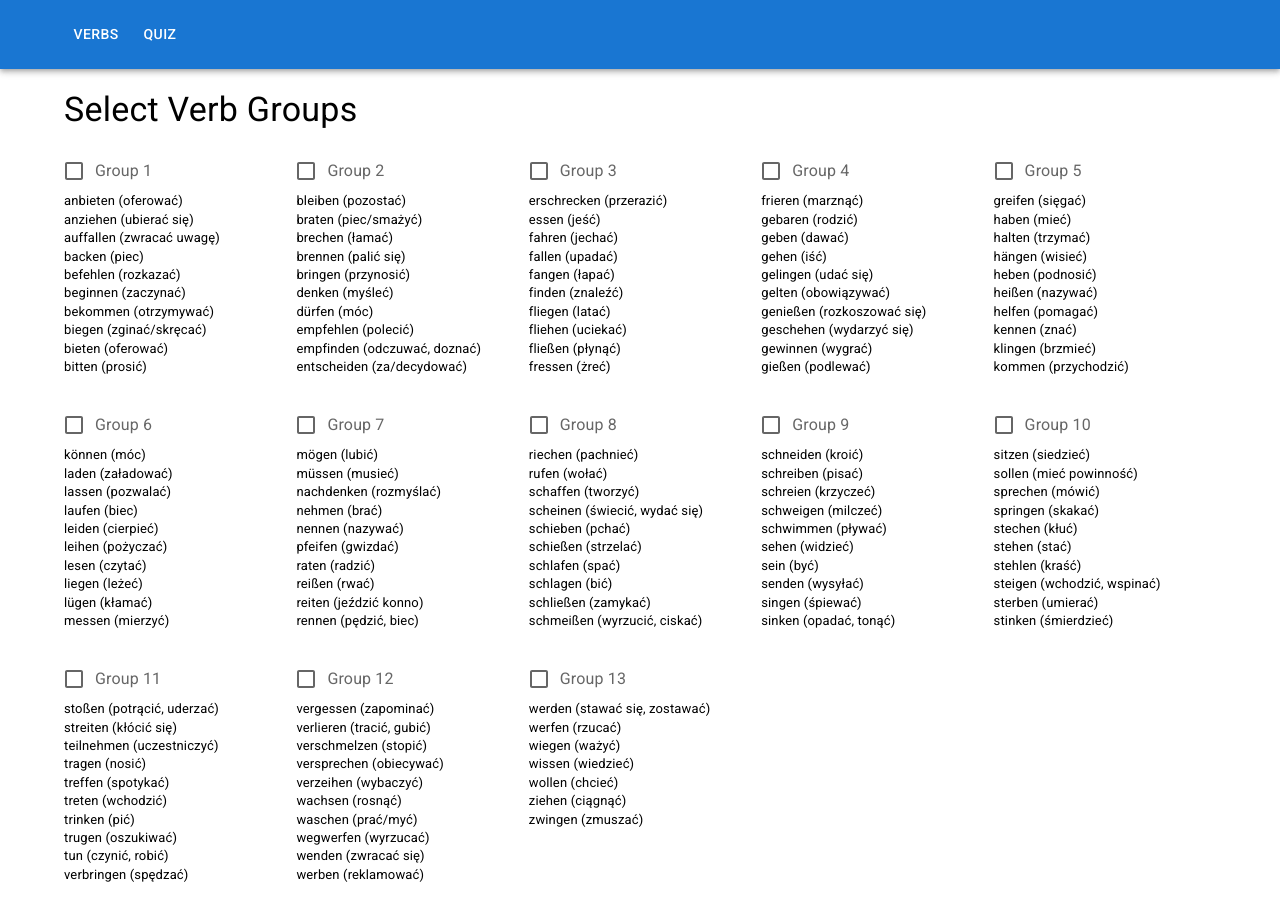
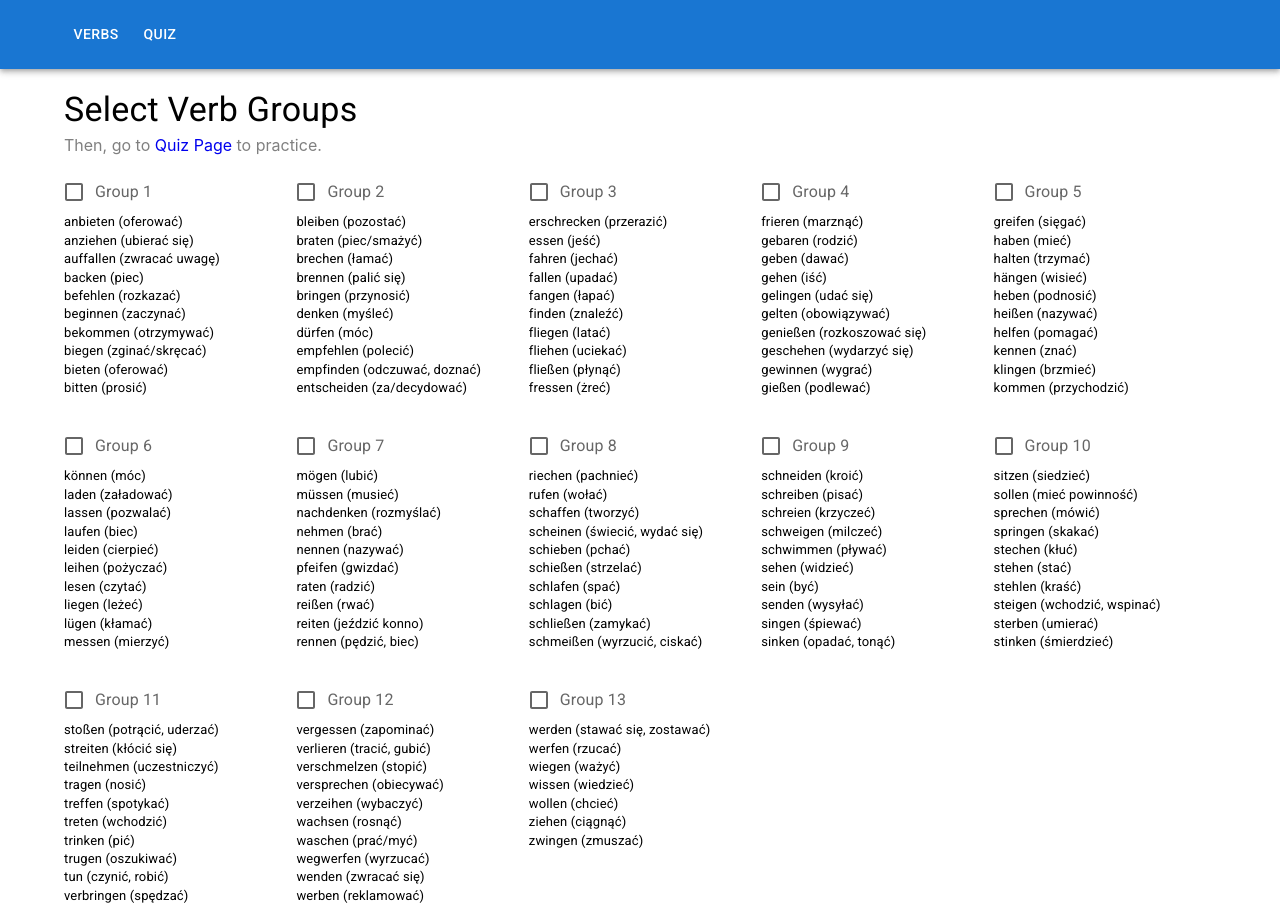
Before and after one commit to pbartkowiak-dev/past_participle, a React (Create React App) app: page /#/ in a window 1280 px wide. Before the commit the page ends 892 px from the top, so only its background shows below. Built offline with nearby package versions, Linux system fonts and the light colour scheme.

Commit message:
Add description to Select Verb Groups Page

```diff
--- a/src/App.js
+++ b/src/App.js
@@ -5,7 +5,7 @@ import QuizView from "./views/quiz-view";
 import { AppBar, Container, Button } from "@mui/material";
 import StoreProvider from "./store";
 
-const views = [
+export const views = [
   { name: "Verbs", route: "/" },
   { name: "Quiz", route: "/quiz" },
 ];
--- a/src/views/select-view.jsx
+++ b/src/views/select-view.jsx
@@ -14,6 +14,8 @@ import {
 } from "@mui/material";
 import styledComponent from "styled-components";
 import { StoreContext } from "../store";
+import { views } from "../App";
+import { Link } from "react-router-dom";
 
 const DivGrid = styledComponent.div`
 	display: grid;
@@ -39,6 +41,8 @@ function SelectView() {
   const { selectedVerbGroups, setSelectedVerbGroups } = store;
   const verbsGrouped = getVerbsGrouped();
 
+  const quizRoute = views[1];
+
   const handleCheck = ({ target }) => {
     const { value, checked } = target;
 
@@ -53,8 +57,20 @@ function SelectView() {
 
   return (
     <Container>
-      <Typography variant="h4" as={"h1"} sx={{ margin: "20px 0" }}>
+      <Typography variant="h4" as={"h1"} sx={{ margin: "20px 0 5px" }}>
         Select Verb Groups
+      </Typography>
+      <Typography
+        display="block"
+        variant="p"
+        as={"p"}
+        sx={{ color: "gray", marginTop: 0, marginBottom: 2 }}
+      >
+        Then, go to{" "}
+        <Link to={quizRoute.route} style={{ textDecoration: "none" }}>
+          {quizRoute.name} Page
+        </Link>{" "}
+        to practice.
       </Typography>
       <DivGrid>
         {verbsGrouped.map((group, index) => (
```
Also changed, not shown: doc/select-view.png, 1 other file (tests, documents, lock files or other folders).
